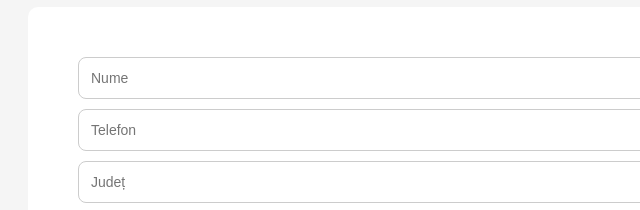
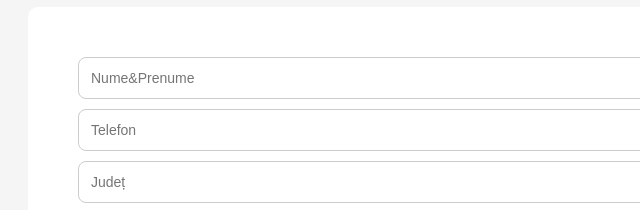
Before and after one commit to Karina632/CeauneSite, a plain HTML site: page checkout.html in a window 1280 px wide. Shown: the part 271-481 px from the top of the page, 0-640 px from the left. Drawn offline with nearby package versions, Linux system fonts and the light colour scheme.

Commit message:
update site

```diff
--- a/checkout.html
+++ b/checkout.html
@@ -38,7 +38,7 @@
 <h3>Date facturare</h3>
 
 <form id="order-form">
-  <input type="text" id="name" placeholder="Nume" required>
+  <input type="text" id="name" placeholder="Nume&Prenume" required>
   <input type="text" id="phone" placeholder="Telefon" required>
   <input type="text" id="county" placeholder="Județ" required>
   <input type="text" id="city" placeholder="Localitate" required>
```
